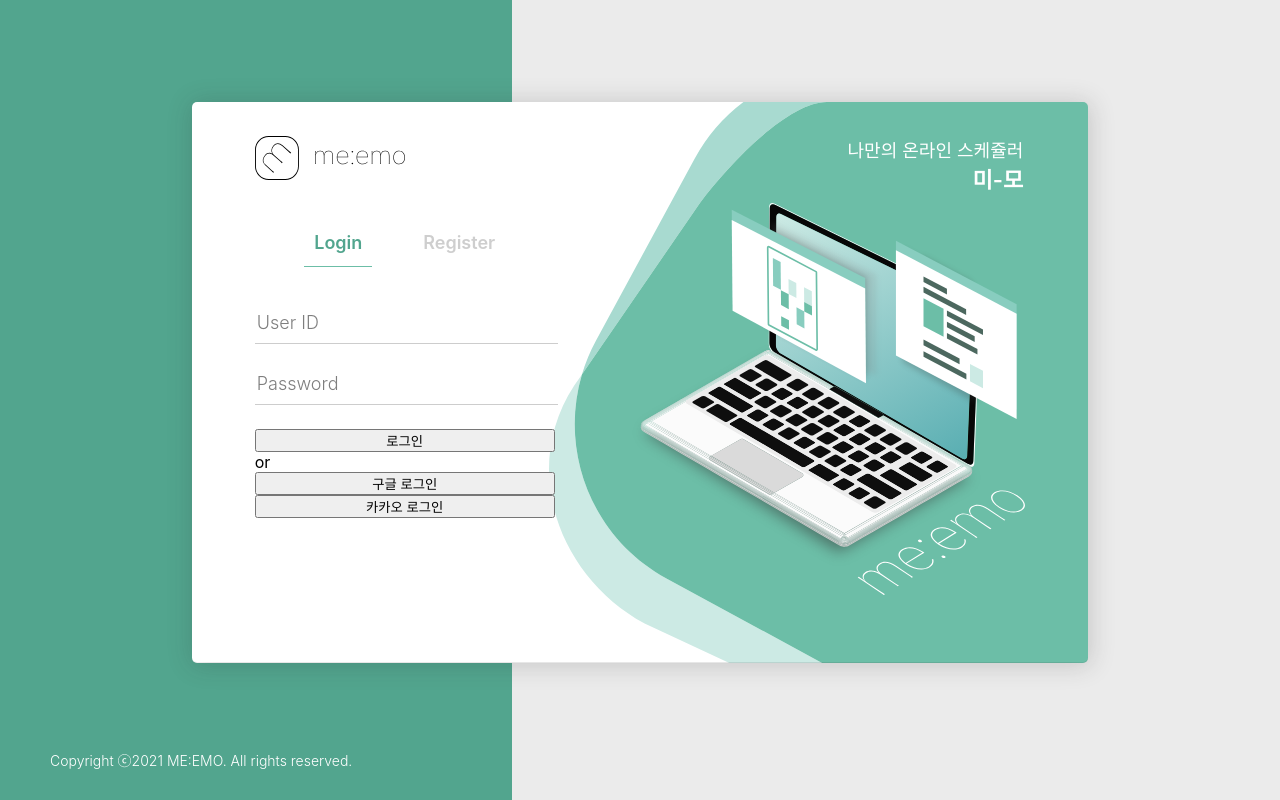
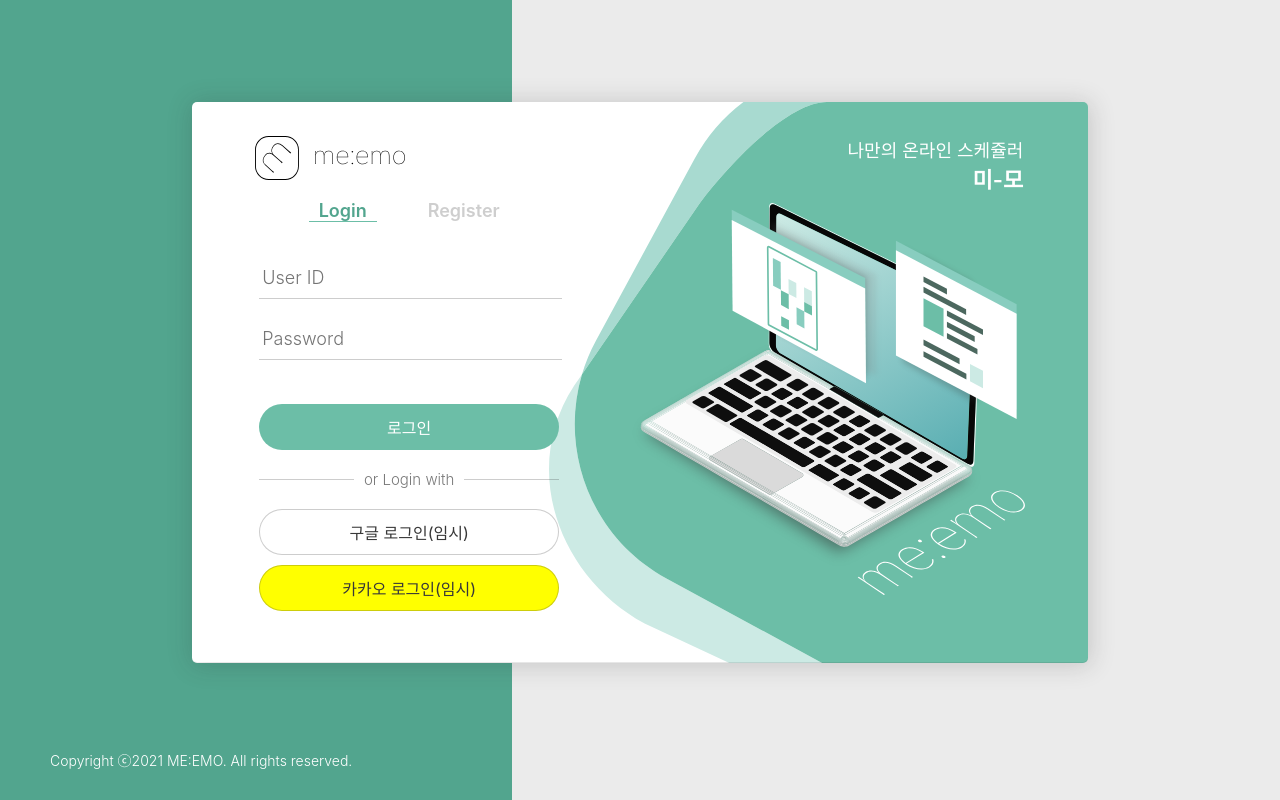
Before and after one commit to ayeonee/meemo, a React (Create React App) app in the folder meemo-client/: page /login in a window 1280 px wide. Built offline with nearby package versions, Linux system fonts and the light colour scheme.

Commit message:
add auth page style

```diff
--- a/meemo-client/src/pages/auth/Auth.module.scss
+++ b/meemo-client/src/pages/auth/Auth.module.scss
@@ -6,42 +6,65 @@
   margin: 8% auto;
   border-radius: 5px;
 }
-.login_page {
+.auth_page {
   width: 100vw;
   height: 100%;
 
-  .login_wrapper {
+  .auth_box_wrapper {
     @include login_box;
     height: 70vh;
     align-items: center;
     box-shadow: 1px 2px 25px 2px rgba(44, 44, 44, 0.185);
 
-    .login_box {
+    button {
+      font-size: 16px;
+      font-weight: 500;
+      border-style: none;
+      border-radius: 23px;
+      height: 46px;
+      margin-top: 10px;
+      cursor: pointer;
+
+      &:hover {
+        transform: translate(0px, -1px);
+      }
+      &:active {
+        transform: scale(0.98);
+        box-shadow: none;
+      }
+      &:focus {
+        outline: none;
+      }
+    }
+
+    .auth_box {
       @include flex_col;
       align-items: center;
       position: relative;
-      top: 50px;
-      left: 7%;
+      top: 18px;
+      left: 7.5%;
       width: 300px;
       height: 400px;
 
       .input_wrapper {
+        width: 100%;
+
         .animated_div {
           position: relative;
           margin-bottom: 10px;
 
-          .animated_label,
-          .animated_label_false {
+          .animated_label {
             position: absolute;
             left: 2px;
             top: -10px;
             width: 100%;
             height: fit-content;
             opacity: 0.5;
-            transition: 0.2s ease all;
+            transition: 0.1s ease all;
             user-select: none;
             font-size: 18px;
             font-weight: 300;
+            color: transparent;
             margin: 1.8vh 0 5px 0;
             padding-bottom: 2px;
             cursor: text;
@@ -79,8 +102,7 @@
               border-color: transparent;
               outline: none;
 
-              ~ .animated_label,
-              ~ .animated_label_false {
+              ~ .animated_label {
                 opacity: 1;
                 color: $green_grade_5;
                 font-size: 15px;
@@ -96,15 +118,77 @@
                 }
               }
             }
+
+            &:focus::placeholder {
+              color: transparent;
+            }
+          }
+        }
+
+        .button_wrapper {
+          @include flex_col;
+          margin-top: 20px;
+
+          .login_btn,
+          .register_btn {
+            border: none;
+            color: white;
+            background-color: $green_grade_4;
+
+            &:hover {
+              box-shadow: 0px 2px 3px rgba(0, 0, 0, 0.116);
+            }
           }
         }
       }
     }
 
-    .button_wrapper,
+    .division {
+      @include flex_row;
+      align-items: center;
+      width: 100%;
+      height: fit-content;
+
+      padding: 20px 0px 10px 0px;
+
+      p {
+        font-size: 15px;
+        font-weight: 300;
+        text-align: center;
+        padding: 0 10px 0 10px;
+        color: rgb(121, 121, 121);
+      }
+
+      .border {
+        display: flex;
+        flex: 1;
+        border-bottom: 1px solid $gray;
+      }
+    }
+
     .social {
       @include flex_col;
-      width: 300px;
+      width: 100%;
+
+      .google_login,
+      .kakao_login {
+        //임시
+
+        font-weight: 400;
+        color: rgb(56, 56, 56);
+        border: 1px solid $gray;
+
+        &:hover {
+          box-shadow: 0px 2px 3px rgba(44, 44, 44, 0.11);
+        }
+      }
+
+      .google_login {
+        background-color: white;
+      }
+      .kakao_login {
+        background-color: yellow;
+      }
     }
   }
 
--- a/meemo-client/src/pages/auth/AuthPage.tsx
+++ b/meemo-client/src/pages/auth/AuthPage.tsx
@@ -12,9 +12,9 @@ interface Props {}
 const AuthPage: React.FC<Props> = () => {
   return (
     <Router>
-      <div className={style.login_page}>
-        <div className={style.login_wrapper}>
-          <div className={style.login_box}>
+      <div className={style.auth_page}>
+        <div className={style.auth_box_wrapper}>
+          <div className={style.auth_box}>
             <AuthNav />
             <Route path="/login" component={Login} />
             <Route path="/register" component={Register} />
--- a/meemo-client/src/pages/auth/Login.tsx
+++ b/meemo-client/src/pages/auth/Login.tsx
@@ -1,57 +1,37 @@
-import React, { useState } from "react";
+import React from "react";
 import style from "./Auth.module.scss";
 
 interface Props {}
 
 const Login: React.FC<Props> = () => {
-  const [textState, setTextState] = useState<boolean>(false);
-  const [inputVal, setInputVal] = useState<string>("");
-
-  const onChangeTxt = (e: React.ChangeEvent<HTMLInputElement>) => {
-    const {
-      target: { value },
-    } = e;
-    setInputVal(value);
-
-    inputVal === "" ? setTextState(false) : setTextState(true);
-  };
   return (
-    <div className={style.input_wrapper}>
+    <>
+      <form className={style.input_wrapper}>
         <div className={style.animated_div}>
-        <input
-          type="text"
-          name="user"
-          onChange={onChangeTxt}
-          value={inputVal}
-        />
-        <label
-          className={
-            textState ? style.animated_label : style.animated_label_false
-          }
-        >
-          User ID
-        </label>
+          <input type="text" name="user" placeholder="User ID" />
+          <label className={style.animated_label}>User ID</label>
         </div>
         <div className={style.animated_div}>
-        <input type="password" name="password" />
+          <input type="password" name="password" placeholder="Password" />
           <label className={style.animated_label}>Password</label>
         </div>
 
         <div className={style.button_wrapper}>
           <button className={style.login_btn}>로그인</button>
+        </div>
+      </form>
 
       <div className={style.division}>
-          <div className={style.border}></div>
-          <p>or</p>
-          <div className={style.border}></div>
+        <div className={style.border} />
+        <p>or Login with</p>
+        <div className={style.border} />
       </div>
 
       <div className={style.social}>
-          <button className={style.google_login}>구글 로그인</button>
-          <button className={style.kakao_login}>카카오 로그인</button>
+        <button className={style.google_login}>구글 로그인(임시)</button>
+        <button className={style.kakao_login}>카카오 로그인(임시)</button>
       </div>
-      </div>
-    </div>
+    </>
   );
 };
 
--- a/meemo-client/src/pages/auth/Register.tsx
+++ b/meemo-client/src/pages/auth/Register.tsx
@@ -5,24 +5,24 @@ interface Props {}
 
 const Register: React.FC<Props> = () => {
   return (
-    <div className={style.input_wrapper}>
+    <form className={style.input_wrapper}>
       <div className={style.animated_div}>
-        <input type="text" name="user" />
+        <input type="text" name="name" placeholder="User Name" />
         <label className={style.animated_label}>User Name</label>
       </div>
       <div className={style.animated_div}>
-        <input type="text" name="user" />
+        <input type="text" name="user" placeholder="User ID" />
         <label className={style.animated_label}>User ID</label>
       </div>
       <div className={style.animated_div}>
-        <input type="password" name="password" />
+        <input type="password" name="password" placeholder="Password" />
         <label className={style.animated_label}>Password</label>
       </div>
 
       <div className={style.button_wrapper}>
-        <button className={style.login_btn}>회원가입</button>
+        <button className={style.register_btn}>회원가입</button>
       </div>
-    </div>
+    </form>
   );
 };
 
```
Lines whose indentation alone changed are shown as unchanged.
